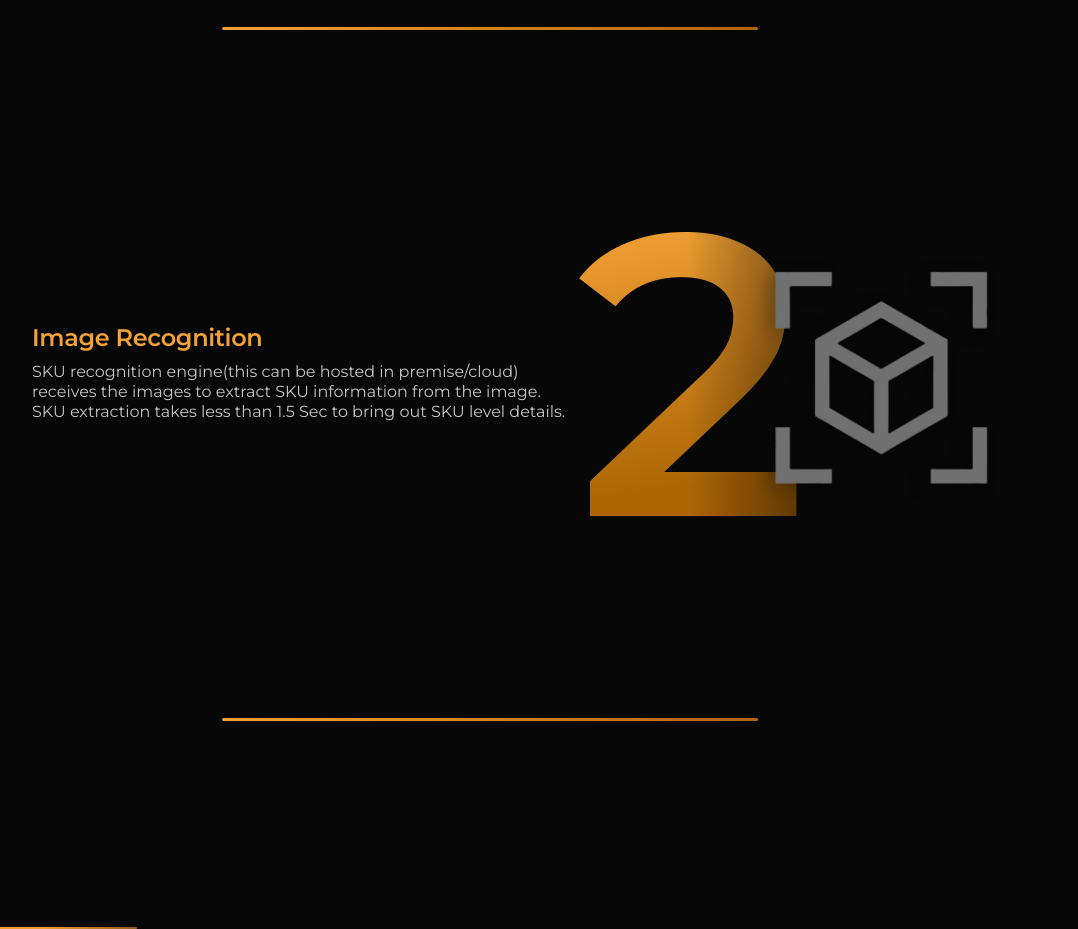
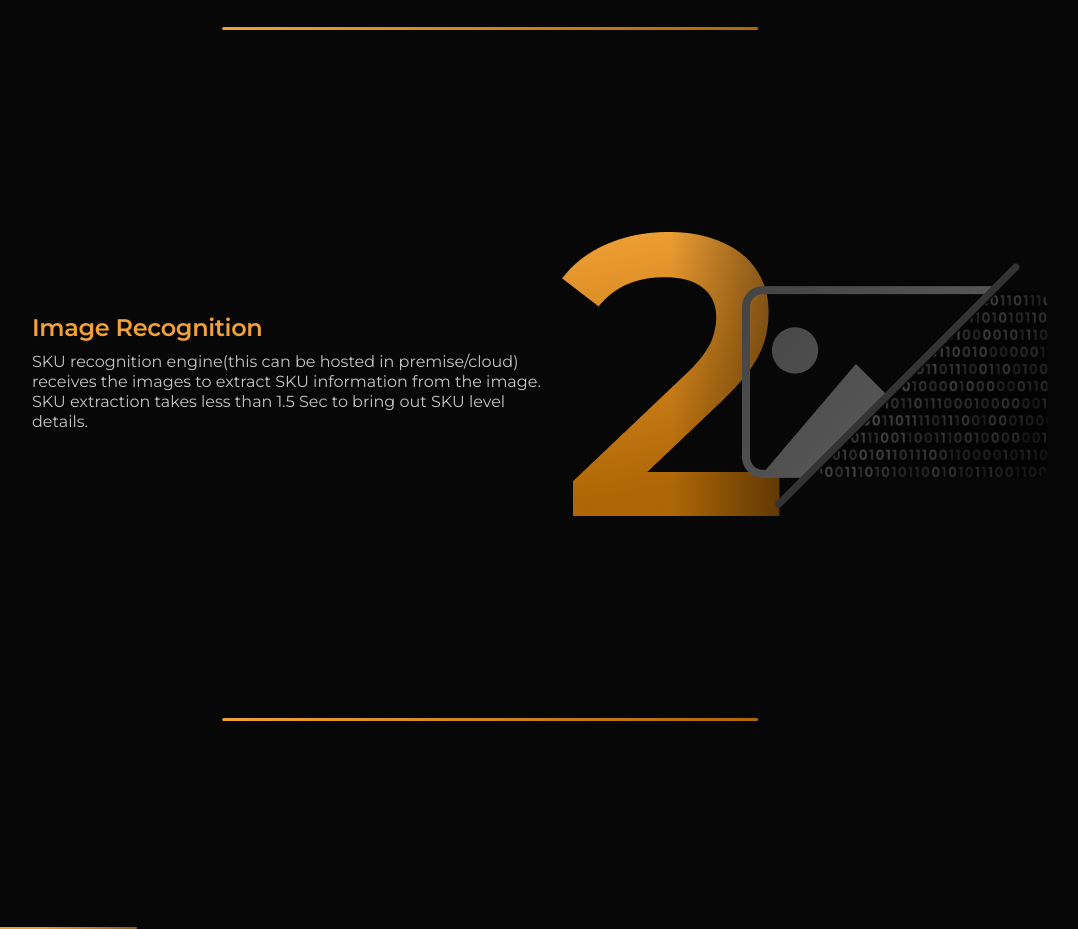
Before and after one commit to dhananjayui07/xplorazzi-web, a plain HTML site: page automated-checkout.html in a window 1280 px wide. Shown: the part 2300-3229 px from the top of the page, without its empty margins (150-1228 px from the left). Drawn offline with nearby package versions, Linux system fonts and the light colour scheme.

Commit message:
content changes

```diff
--- a/automated-checkout.html
+++ b/automated-checkout.html
@@ -137,7 +137,7 @@
               SKU recognition engine(this can be hosted in premise/cloud) receives the images to extract SKU information from the image. SKU extraction takes less than 1.5 Sec to bring out SKU level details.
             </p>
           </div>
-          <span class="work-image"><img src="./assets/img/work-2.png" alt="work 2" /></span>
+          <span class="work-image"><img src="./assets/img/work-2-image-recognition.png" alt="work 2" /></span>
         </div>
         <!-- work 3 -->
         <div class="work-box content-right" data-aos="fade-up" data-delay="200">
```
Also changed, not shown: assets/img/work-2-image-recognition.png (added).
